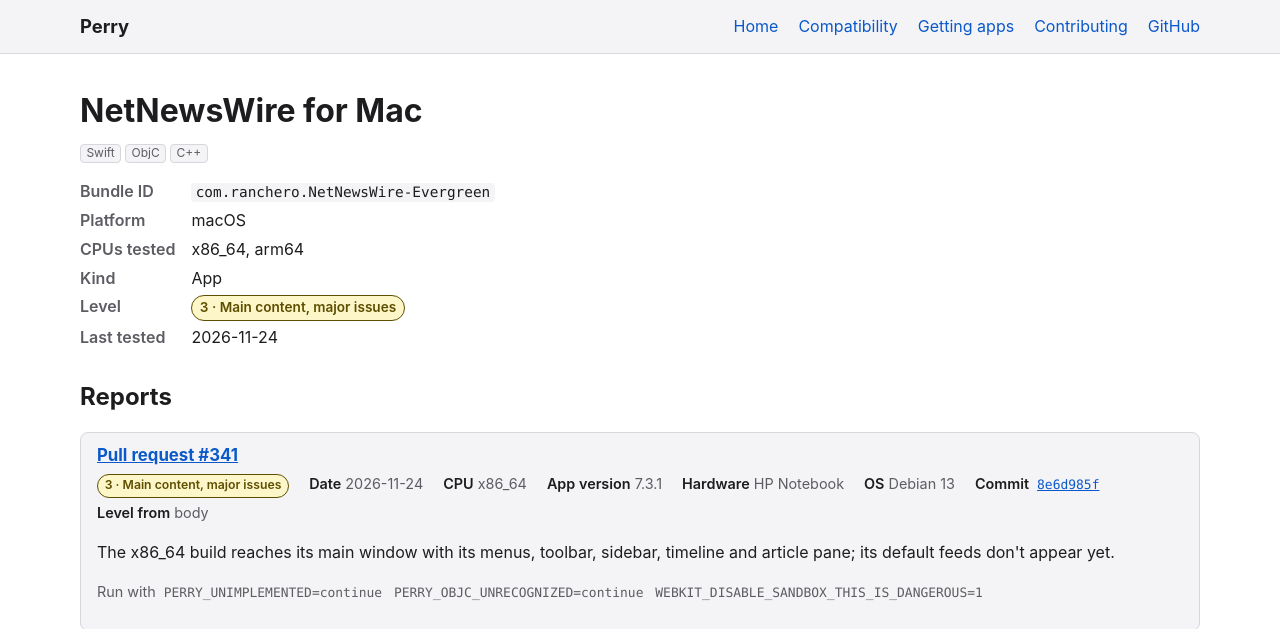
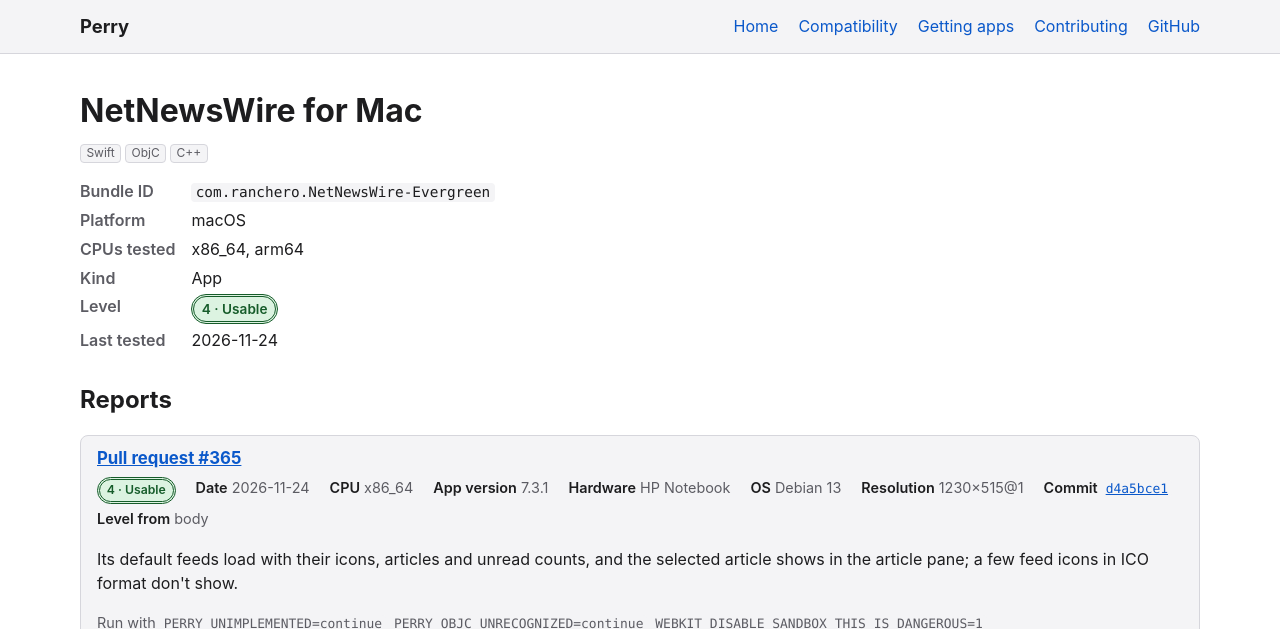
Before and after one commit to MillerTechnologyPeru/Perry, a Jekyll site: the page built from docs/_apps/macos/com.ranchero.NetNewsWire-Evergreen.md, in a window 1280 px wide and 1400 px high. Shown: the top 629 px of the window. Built offline with Jekyll 4.4.1, drawn with Linux system fonts in a browser that asks for light colours; some of the changed text lies outside the part shown; grey boxes are pictures that could not be loaded.

Commit message:
Report NetNewsWire for Mac's keyboard navigation and articles on x86_64

```diff
--- a/docs/_apps/macos/com.ranchero.NetNewsWire-Evergreen.md
+++ b/docs/_apps/macos/com.ranchero.NetNewsWire-Evergreen.md
@@ -71,6 +71,40 @@ reports:
     level: 3
     source: body
     notes: The x86_64 build reaches its main window with its menus, toolbar, sidebar, timeline and article pane; its default feeds don't appear yet.
+  - pr: 364
+    date: 2026-11-24
+    perry: "bf61cc47"
+    platform: macos
+    cpu: x86_64
+    app_version: "7.3.1"
+    hardware: HP Notebook
+    os: Debian 13
+    env:
+      - "PERRY_UNIMPLEMENTED=continue"
+      - "PERRY_OBJC_UNRECOGNIZED=continue"
+      - "WEBKIT_DISABLE_SANDBOX_THIS_IS_DANGEROUS=1"
+    level: 3
+    source: body
+    notes: The arrow keys move through the article list and between it and the article, and Tab moves between panes; only the list with the keyboard shows its selection in blue.
+  - pr: 365
+    date: 2026-11-24
+    perry: "d4a5bce1"
+    platform: macos
+    cpu: x86_64
+    app_version: "7.3.1"
+    hardware: HP Notebook
+    resolution: "1230x515@1"
+    os: Debian 13
+    env:
+      - "PERRY_UNIMPLEMENTED=continue"
+      - "PERRY_OBJC_UNRECOGNIZED=continue"
+      - "WEBKIT_DISABLE_SANDBOX_THIS_IS_DANGEROUS=1"
+    level: 4
+    source: body
+    notes: Its default feeds load with their icons, articles and unread counts, and the selected article shows in the article pane; a few feed icons in ICO format don't show.
+    screenshots:
+      - url: https://github.com/user-attachments/assets/ba9450c7-a0a1-4be1-b488-51ea55bb0005
+        caption: A Daring Fireball article, with the article list focused
 ---
 
 The x86_64 runs use the release from GitHub, a universal binary, in the
```
